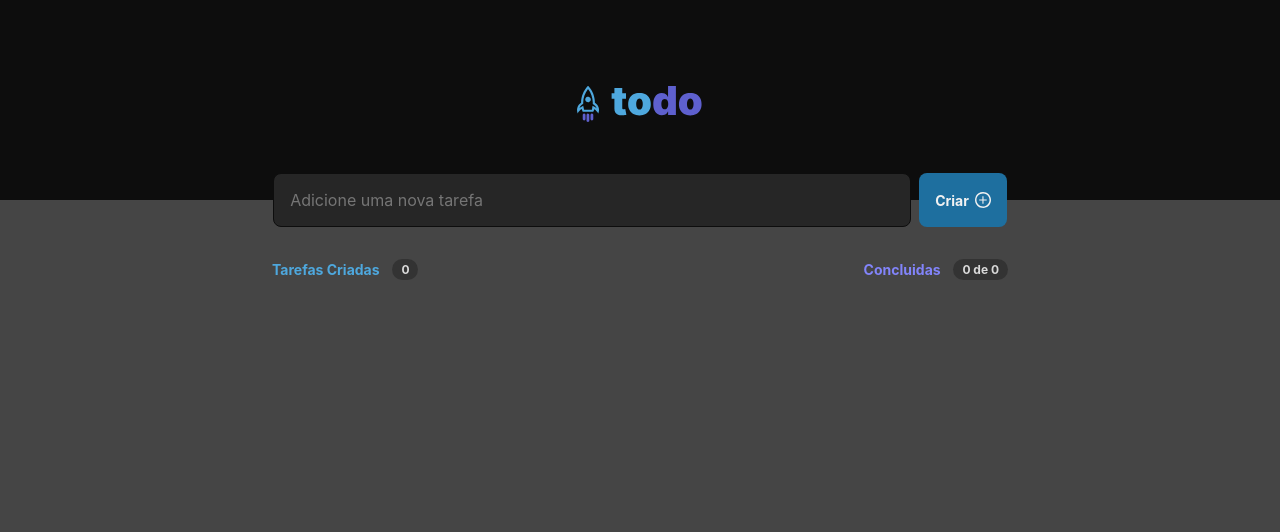
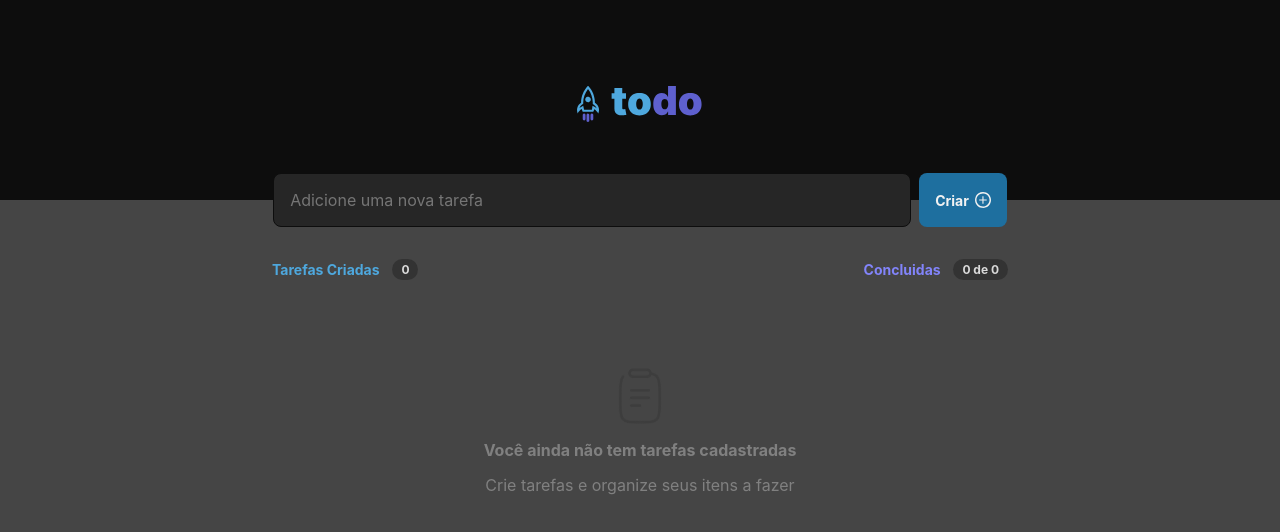
Before and after one commit to luiscns-alt/Desafio-01---ReactJS, a React app in the folder challenge-01/: page / in a window 1280 px wide. Shown: the top 532 px of the page. Built offline with nearby package versions, Linux system fonts and the light colour scheme; the HTML template or start-up script is replaced by a standard one.

Commit message:
feat: add text list tasks empty

```diff
--- a/challenge-01/src/components/ListTasks/ListTasks.module.css
+++ b/challenge-01/src/components/ListTasks/ListTasks.module.css
@@ -42,3 +42,24 @@
   flex-direction: column;
   gap: 0.75rem;
 }
+
+.empty {
+  margin-top: 4rem;
+  align-items: center;
+  justify-content: center;
+  display: flex;
+  flex-direction: column;
+  gap: 1rem;
+  color: var(--gray-300);
+  text-align: center;
+}
+
+.empty p {
+  font-weight: 700;
+  font-size: 16px;
+}
+
+.empty span {
+  font-weight: 400;
+  font-size: 16px;
+}
--- a/challenge-01/src/components/ListTasks/ListTasks.tsx
+++ b/challenge-01/src/components/ListTasks/ListTasks.tsx
@@ -1,5 +1,6 @@
 import { TaskInterface } from "../../App";
 import { Task } from "../Task/Task";
+import Clipboard from "../../assets/Clipboard.svg";
 import styles from "./ListTasks.module.css";
 
 interface TasksProps {
@@ -35,6 +36,16 @@ export function ListTasks({ tasks, onComplete, onDelete }: TasksProps) {
             onDelete={onDelete}
           />
         ))}
+
+        {tasks.length <= 0 && (
+          <section className={styles.empty}>
+            <img src={Clipboard} alt="Sem Tarefas" />
+            <div>
+              <p>Você ainda não tem tarefas cadastradas</p>
+              <span>Crie tarefas e organize seus itens a fazer</span>
+            </div>
+          </section>
+        )}
       </div>
     </section>
   );
```
Also changed, not shown: challenge-01/src/assets/Clipboard.svg (added).
